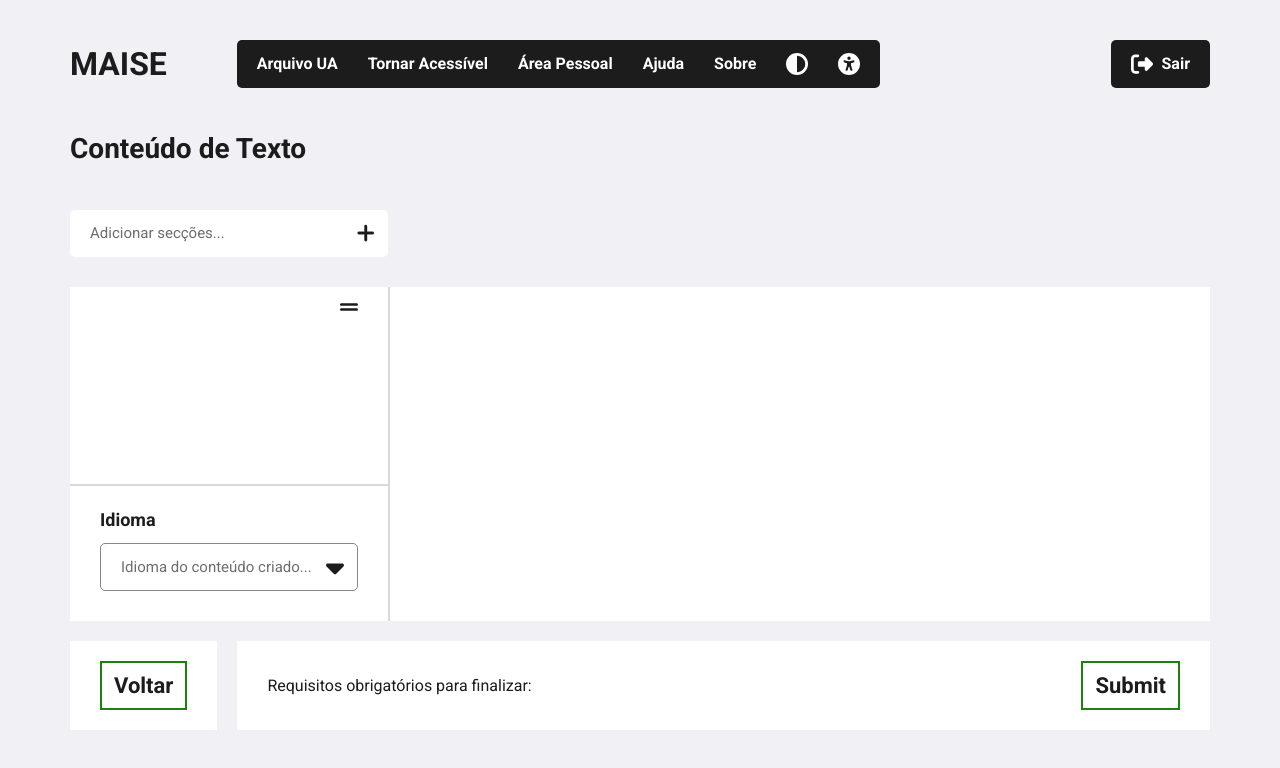
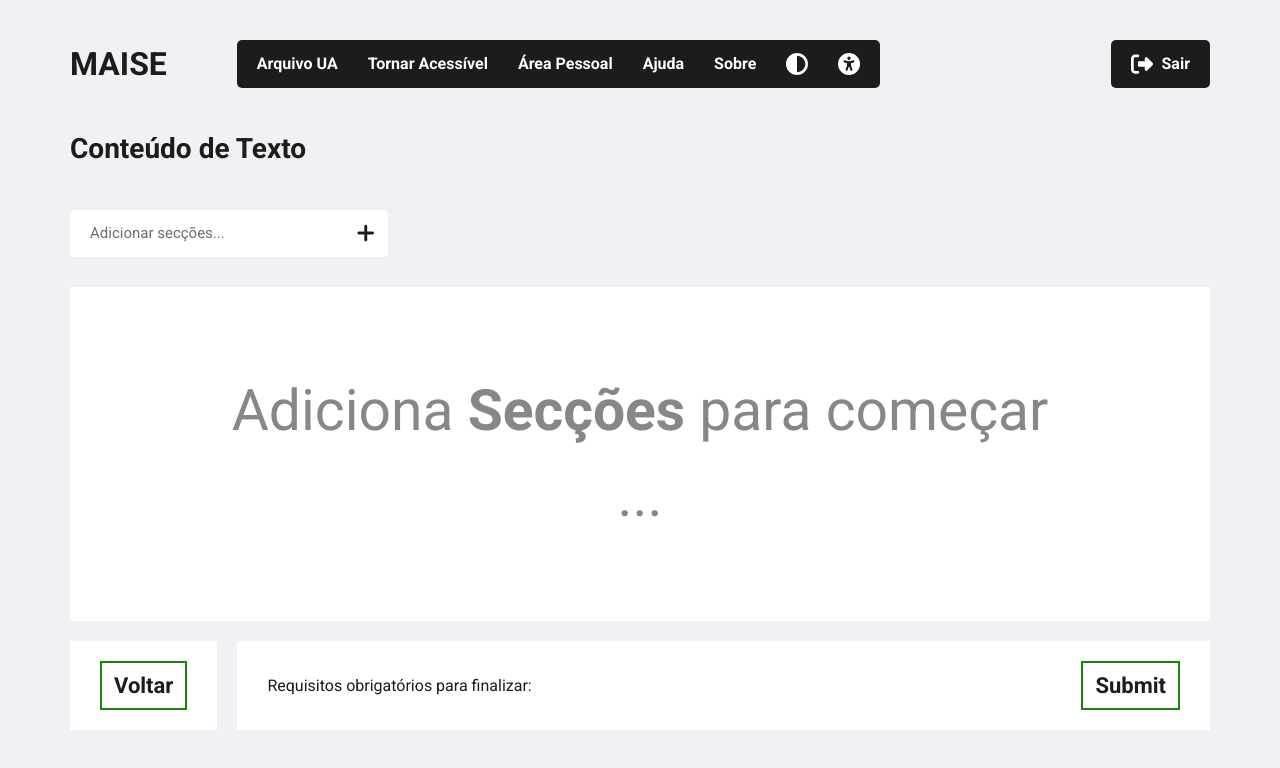
Before and after one commit to micatalyst/Maise, a Next.js app: page /Tornar_Acessivel/Texto in a window 1280 px wide. Both pictures are taken after a click on the button 365 px from the left and 233 px from the top of the page. Shown: the top 768 px of the page. Built offline with nearby package versions, Linux system fonts and the light colour scheme.

Commit message:
Text_Forms_Step2

```diff
--- a/src/app/Tornar_Acessivel/Texto/page.js
+++ b/src/app/Tornar_Acessivel/Texto/page.js
@@ -15,7 +15,8 @@ export default function Texto() {
     content_category: "",
     original_content_language: "",
     created_content_language: "",
-    Content_Upload: "",
+    original_content_uploaded: "",
+    sections: [],
   });
 
   const handleNextStep = () => {
--- a/src/components/Texto/Text_Forms_Step1.js
+++ b/src/components/Texto/Text_Forms_Step1.js
@@ -103,7 +103,7 @@ export default function Text_Forms_Step1({
               id="title"
               type="text"
               placeholder="Título do Conteúdo..."
-              maxLength="60"
+              maxLength="80"
               value={formData.title}
               onChange={(e) => {
                 setFormData({ ...formData, title: e.target.value });
--- a/src/components/Texto/Text_Forms_Step2.js
+++ b/src/components/Texto/Text_Forms_Step2.js
@@ -12,10 +12,8 @@ export default function Text_Forms_Step2({
   setFormData,
   handlePreviousStep,
 }) {
-  const [sections, setSections] = useState([]);
-  const [addSectionValue, setAddSectionValue] = useState("");
-
-  const [activeSection, setActiveSection] = useState(""); // Secção que está ativa
+  const [addSectionValue, setAddSectionValue] = useState(""); // valor do input de criação de sections
+  const [activeSection, setActiveSection] = useState(""); // Section que está ativa
 
   const handleInputChange = (event) => {
     setAddSectionValue(event.target.value);
@@ -25,21 +23,43 @@ export default function Text_Forms_Step2({
     // Função para adicionar secções (pelo teclado)
     if (event.key === "Enter") {
       event.preventDefault();
-      setSections((prevArray) => [...prevArray, addSectionValue]);
-      setAddSectionValue("");
+      if (addSectionValue) {
+        // Garante que existe um nome para section (previne a criação de sections sem nome)
+        setFormData((prevFormData) => ({
+          ...prevFormData,
+          sections: [
+            ...prevFormData.sections,
+            {
+              sectionTitle: addSectionValue,
+            },
+          ],
+        }));
+        setAddSectionValue("");
+      }
     }
   };
 
   const handleAddSection = () => {
     // Função para adicionar secções (pelo botão)
-    setSections((prevArray) => [...prevArray, addSectionValue]);
-    setAddSectionValue("");
+    if (addSectionValue) {
+      // Garante que existe um nome para section (previne a criação de sections sem nome)
+      setFormData((prevFormData) => ({
+        ...prevFormData,
+        sections: [
+          ...prevFormData.sections,
+          {
+            sectionTitle: addSectionValue,
+          },
+        ],
+      }));
+      setAddSectionValue("");
+    }
   };
 
   useEffect(() => {
     console.log(addSectionValue);
-    console.log(sections);
-  }, [addSectionValue, sections]);
+    console.log(formData.sections);
+  }, [addSectionValue, formData.sections]);
 
   const noSectionsDisplay = (
     <div className="no-sections-container">
@@ -56,11 +76,11 @@ export default function Text_Forms_Step2({
     <div className="content-creation-container">
       <div className="content-creation-side-bar">
         <div className="sections-container">
-          {sections.map((item, index) => (
+          {formData.sections.map((item, index) => (
             <Text_Section
               id={index}
               key={index}
-              title={item}
+              title={item.sectionTitle}
               activeSection={activeSection}
               setActiveSection={setActiveSection}
             />
@@ -104,6 +124,8 @@ export default function Text_Forms_Step2({
           aria-keyshortcuts="Enter"
           onChange={handleInputChange}
           onKeyDown={handleKeyDown}
+          maxLength="70"
+          //readOnly (Usar isto para garantir que o conteudo não seja editavel mas apenas meramente visualizavel)
         />
         <button
           type="button"
@@ -113,7 +135,9 @@ export default function Text_Forms_Step2({
           <FontAwesomeIcon icon={faPlus} />
         </button>
       </div>
-      {sections.length > 0 ? contentCriationDisplay : noSectionsDisplay}
+      {formData.sections.length > 0
+        ? contentCriationDisplay
+        : noSectionsDisplay}
       <div className="forms-step2-bottom-bar">
         <div className="forms-step2-back-button">
           <button
--- a/src/components/Texto/Text_Section.js
+++ b/src/components/Texto/Text_Section.js
@@ -1,7 +1,7 @@
 import "@/styles/components/Text_Section.scss";
 
 import { FontAwesomeIcon } from "@fortawesome/react-fontawesome";
-import { faGripLines } from "@fortawesome/free-solid-svg-icons";
+import { faAngleRight, faGripLines } from "@fortawesome/free-solid-svg-icons";
 
 import { useState } from "react";
 
@@ -14,7 +14,7 @@ export default function Content_Card({
   return (
     <button
       type="button"
-      className={id === activeSection ? "btn-section selected" : "btn-section"}
+      className="btn-section"
       aria-pressed={id === activeSection}
       onClick={() => {
         setActiveSection(id);
@@ -25,16 +25,15 @@ export default function Content_Card({
           id === activeSection ? "text-section selected" : "text-section"
         }
       >
-        <div
-          className={
-            id === activeSection
-              ? "text-section-title selected"
-              : "text-section-title"
-          }
-        >
-          <p className={id === activeSection ? "selected" : ""}>{title}</p>
-          <FontAwesomeIcon icon={faGripLines} />
+        <div className="text-section-title">
+          {id === activeSection ? (
+            <FontAwesomeIcon className="selected" icon={faAngleRight} />
+          ) : (
+            ""
+          )}
+          <p>{title}</p>
         </div>
+        <FontAwesomeIcon icon={faGripLines} />
       </div>
     </button>
   );
--- a/src/styles/Global.scss
+++ b/src/styles/Global.scss
@@ -23,6 +23,7 @@ body {
   grid-template-columns: 1fr; // Estas 2 grids (columns & rows) para garantir que eu possa expandir qualquer grid com (1fr) para o tamanho da página
   grid-template-rows: max-content;
   min-height: $main-min-height;
+
 }
 
 h1 {
--- a/src/styles/Variables.scss
+++ b/src/styles/Variables.scss
@@ -30,6 +30,9 @@ $informative-Blue-20: #d0e1f5; // Dark_Gray (12.80)
 :root {
   --bg-color: #{$light-blue};
   --base-text-color: #{$dark-gray};
+
+  --content-scrollbar-bg-color: #{$light-gray};
+  --content-scrollbar-color: #{$informative-Blue};
 
   --level-1-content-bg: #{$gray-3};
   --level-2-content-bg: #{$gray-2};
@@ -115,24 +118,23 @@ $content-typology-cards-padding: 30px;
 $main-min-height: calc(100svh - #{nth($header-padding, 1)} - 48px);
 
 $content-typology-card-min-height: calc(
-  100svh - #{nth($header-padding, 1)} - 48px - #{nth($main-padding, 1)} - #{nth(
-      $main-padding,
-      3
-    )} - 48px - #{nth($content-typology-pre-info-margin, 3)}
+  #{$main-min-height} - #{nth($main-padding, 1)} - #{nth($main-padding, 3)} - 48px -
+    #{nth($content-typology-pre-info-margin, 3)}
 );
 
 $content-typology-general-card-min-height: calc(
-  100svh - #{nth($header-padding, 1)} - 48px - #{nth($main-padding, 1)} - #{nth(
-      $main-padding,
-      3
-    )} - 37px - 2px - #{nth($tab-container-margin, 3)}
+  #{$main-min-height} - #{nth($main-padding, 1)} - #{nth($main-padding, 3)} - 37px -
+    2px - #{nth($tab-container-margin, 3)}
 );
 
 $text-forms-step2-main-min-height: calc(
-  100svh - #{nth($header-padding, 1)} - 48px - #{nth($main-padding, 1)} - #{nth(
-      $main-padding,
-      3
-    )} - 37px - 2px - #{nth($tab-container-margin, 3)}
+  #{$main-min-height} - #{nth($main-padding, 1)} - #{nth($main-padding, 3)} - 42px -
+    40px - 46.5px - 30px - 89px - 20px
+);
+
+$text-forms-step2-sections-container-min-height: calc(
+  #{$main-min-height} - #{nth($main-padding, 1)} - #{nth($main-padding, 3)} - 42px -
+    40px - 46.5px - 30px - 89px - 20px - 137.5px - 3px
 );
 
 $forms-step1-padding: 30px 40px;
@@ -200,7 +202,7 @@ $dropzone-file-type-text-size: 57px;
 
 $no-content-placeholder-text-size: 57px;
 
-$section-title-text-size: 18px;
+$section-title-text-size: 16px;
 
 // MediaQueries
 
--- a/src/styles/components/Forms_Text_Step2.scss
+++ b/src/styles/components/Forms_Text_Step2.scss
@@ -98,6 +98,9 @@
 
     background-color: var(--forms-container-bg);
 
+    height: 100%;
+    max-height: $text-forms-step2-main-min-height;
+
     p.no-section-placeholder {
       font-size: $no-content-placeholder-text-size;
       color: var(--placeholder-container-text-color);
@@ -116,29 +119,39 @@
     background-color: var(--forms-container-bg);
 
     height: 100%;
+    max-height: $text-forms-step2-main-min-height;
 
     .content-creation-side-bar {
       display: grid;
       grid-template-rows: 1fr max-content;
 
-      border-right: 2px solid var(--content-creating-limit-border-color);
+      //border-right: 2px solid var(--content-creating-limit-border-color);
 
-      height: 100%;
-      overflow: hidden;
+      width: calc(258px + 30px + 30px);
 
       .sections-container {
-        overflow: hidden;
-        scroll-behavior: auto;
+        overflow: scroll;
+        overflow-x: hidden;
+        scroll-behavior: smooth;
+        max-height: $text-forms-step2-sections-container-min-height;
 
-        width: calc(258px + 30px + 30px);
+        &::-webkit-scrollbar {
+          width: 5px;
+        }
 
-        max-height: 100%;
-        overflow: hidden;
+        &::-webkit-scrollbar-track {
+          background-color: var(--content-scrollbar-bg-color);
+        }
+
+        &::-webkit-scrollbar-thumb {
+          background-color: var(--content-scrollbar-color);
+        }
       }
 
       .language-container {
         padding: 20px 30px 30px;
-        border-top: 2px solid var(--content-creating-limit-border-color);
+        border-top: 5px solid var(--content-creating-limit-border-color);
+        border-right: 5px solid var(--content-scrollbar-bg-color);
 
         .forms-select {
           position: relative;
--- a/src/styles/components/Text_Section.scss
+++ b/src/styles/components/Text_Section.scss
@@ -4,58 +4,50 @@ button.btn-section {
   background: none;
   border: none;
   width: 100%;
-
-  &.selected {
-    border-left: 3px solid var(--section-select-border-color);
-  }
 }
 
 .text-section {
   display: grid;
   grid-template-columns: 1fr max-content;
+  align-items: center;
+
+  padding: 15px 30px;
+
+  border-bottom: 1px solid var(--content-creating-limit-border-color);
 
   &.selected {
+    border-left: 3px solid var(--section-select-border-color);
     background-color: var(--section-select-bg-color);
+    padding-left: 27px;
   }
 
   .text-section-title {
-    position: relative;
-    padding: 20px 30px;
+    display: grid;
+    grid-template-columns: max-content max-content;
+    gap: 5px;
 
-    &.selected {
-      padding-left: 27px;
-    }
+    align-items: center;
 
     p {
+      position: relative;
       font-size: $section-title-text-size;
       font-weight: $bold;
 
       text-align: left;
-
-      position: relative;
     }
 
-    p.selected {
-      &::before {
-        content: "";
-        position: absolute;
-        bottom: -5px;
-        left: 0;
-        width: 37px;
-        height: 3px;
-        background-color: var(--base-text-color);
-      }
-    }
-
-    svg {
-      position: absolute;
-      height: auto;
-      width: 18px;
-      right: 30px;
-      top: 50%;
-      transform: translateY(-50%);
+    svg.selected {
+      height: 20px;
+      width: auto;
       color: var(--icons-1-color);
       pointer-events: none;
     }
   }
+
+  svg {
+    height: 26px;
+    width: auto;
+    color: var(--icons-1-color);
+    pointer-events: none;
+  }
 }
```
